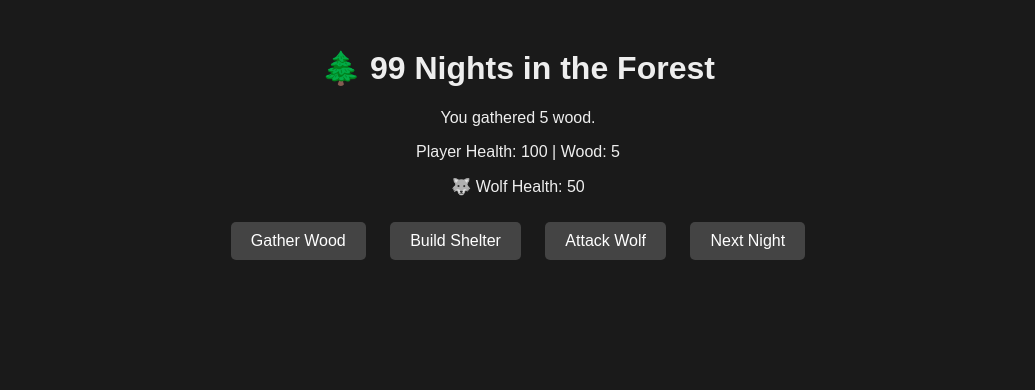
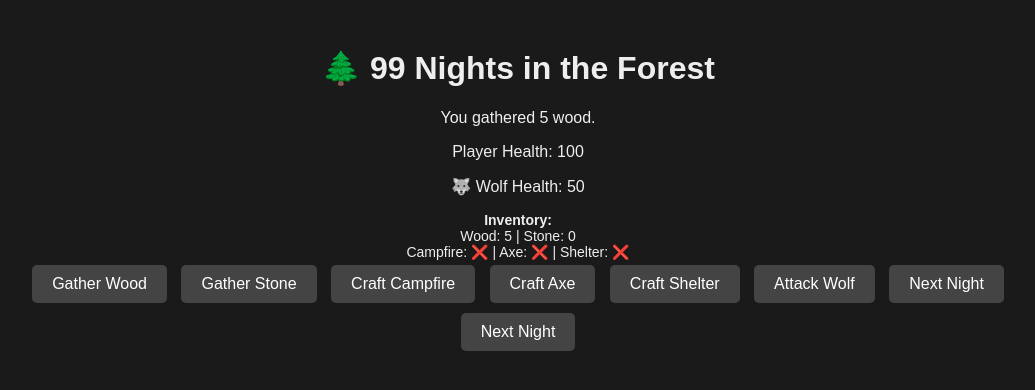
Before and after one commit to ebiker11mx-ux/Ss-game, a plain HTML site: page index.html in a window 1280 px wide. Both pictures are taken after a click on the button "Gather Wood". Shown: the whole page, without its empty margins (122-1157 px from the left). Drawn offline with Linux system fonts and the light colour scheme.

Commit message:
Enhance game with inventory and crafting features
Added inventory management and crafting functionalities.

```diff
--- a/index.html
+++ b/index.html
@@ -11,7 +11,7 @@
       padding: 20px;
     }
     button {
-                                                    margin: 10px;
+      margin: 5px;
       padding: 10px 20px;
       font-size: 16px;
       background-color: #444;
@@ -23,6 +23,10 @@
     #game {
       margin-top: 20px;
     }
+    #inventory {
+      margin-top: 10px;
+      font-size: 14px;
+    }
   </style>
 </head>
 <body>
@@ -31,10 +35,127 @@
     <p id="status">Night 1 begins...</p>
     <p id="playerStats"></p>
     <p id="wolfStats"></p>
+    <div id="inventory"></div>
     <button onclick="gatherWood()">Gather Wood</button>
-                                                                                                                                          <button onclick="buildShelter()">Build Shelter</button>
+    <button onclick="gatherStone()">Gather Stone</button>
+    <button onclick="craftItem('campfire')">Craft Campfire</button>
+    <button onclick="craftItem('axe')">Craft Axe</button>
+    <button onclick="craftItem('shelter')">Craft Shelter</button>
     <button onclick="attackWolf()">Attack Wolf</button>
     <button onclick="nextNight()">Next Night</button>
+  </div>
+
+  <script>
+    let night = 1;
+    let playerHealth = 100;
+    let wolfHealth = 50;
+    let wolfAlive = true;
+
+    let inventory = {
+      wood: 0,
+      stone: 0,
+      campfire: false,
+      axe: false,
+      shelter: false
+    };
+
+    function updateStatus(message) {
+      document.getElementById("status").innerText = message;
+      document.getElementById("playerStats").innerText = `Player Health: ${playerHealth}`;
+      document.getElementById("wolfStats").innerText = wolfAlive ? `🐺 Wolf Health: ${wolfHealth}` : "🐺 The wolf is defeated!";
+      document.getElementById("inventory").innerHTML = `
+        <strong>Inventory:</strong><br>
+        Wood: ${inventory.wood} | Stone: ${inventory.stone}<br>
+        Campfire: ${inventory.campfire ? "✅" : "❌"} | Axe: ${inventory.axe ? "✅" : "❌"} | Shelter: ${inventory.shelter ? "✅" : "❌"}
+      `;
+    }
+
+    function gatherWood() {
+      let amount = Math.floor(Math.random() * 4) + 2;
+      inventory.wood += amount;
+      updateStatus(`You gathered ${amount} wood.`);
+    }
+
+    function gatherStone() {
+      let amount = Math.floor(Math.random() * 3) + 1;
+      inventory.stone += amount;
+      updateStatus(`You gathered ${amount} stone.`);
+    }
+
+    function craftItem(item) {
+      if (item === "campfire" && inventory.wood >= 5) {
+        inventory.wood -= 5;
+        inventory.campfire = true;
+        updateStatus("You crafted a campfire.");
+      } else if (item === "axe" && inventory.wood >= 3 && inventory.stone >= 2) {
+        inventory.wood -= 3;
+        inventory.stone -= 2;
+        inventory.axe = true;
+        updateStatus("You crafted an axe.");
+      } else if (item === "shelter" && inventory.wood >= 10 && inventory.stone >= 5) {
+        inventory.wood -= 10;
+        inventory.stone -= 5;
+        inventory.shelter = true;
+        updateStatus("You built a shelter.");
+      } else {
+        updateStatus("Not enough resources to craft " + item + ".");
+      }
+    }
+
+    function attackWolf() {
+      if (wolfAlive) {
+        let damage = inventory.axe ? Math.floor(Math.random() * 20) + 10 : Math.floor(Math.random() * 10) + 5;
+        wolfHealth -= damage;
+        updateStatus(`You attacked the wolf for ${damage} damage.`);
+        if (wolfHealth <= 0) {
+          wolfAlive = false;
+          updateStatus("You defeated the wolf!");
+        } else {
+          wolfAttack();
+        }
+      } else {
+        updateStatus("The wolf is already defeated.");
+      }
+    }
+
+    function wolfAttack() {
+      let damage = Math.floor(Math.random() * 10) + 5;
+      if (inventory.shelter) damage = Math.floor(damage / 2);
+      playerHealth -= damage;
+      updateStatus(`The wolf attacked you for ${damage} damage!`);
+      if (playerHealth <= 0) {
+        updateStatus("💀 You died. Game over.");
+        disableButtons();
+      }
+    }
+
+    function nextNight() {
+      night++;
+      if (night > 99) {
+        updateStatus("🎉 You survived 99 nights! You win!");
+        disableButtons();
+        return;
+      }
+
+      wolfAlive = Math.random() > 0.4;
+      wolfHealth = wolfAlive ? 50 : 0;
+
+      if (!inventory.shelter && wolfAlive) {
+        wolfAttack();
+        updateStatus(`Night ${night}: A wolf appears!`);
+      } else {
+        updateStatus(`Night ${night}: You survived.`);
+      }
+    }
+
+    function disableButtons() {
+      document.querySelectorAll("button").forEach(btn => btn.disabled = true);
+    }
+
+    updateStatus("Night 1 begins...");
+  </script>
+</body>
+</html>                                                                                                                                        <button onclick="nextNight()">Next Night</button>
                                                                                                                                                     </div>
 
                                                                                                                                                       <script>
```
Lines whose indentation alone changed are shown as unchanged.
